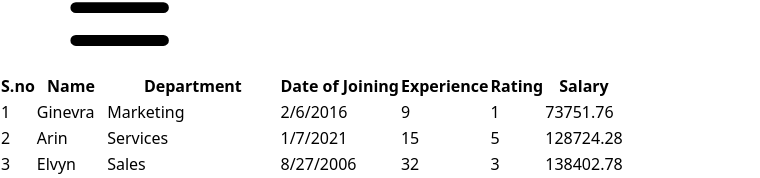
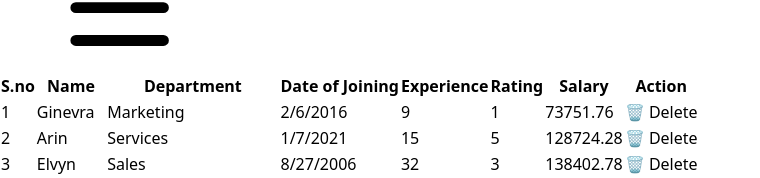
Before and after one commit to PvsKrishnaMohan/foodOrderingApp, a React (Vite) app: page /table in a window 1280 px wide. Shown: the part 622-800 px from the top of the page, without its empty margins (0-760 px from the left). Built offline with nearby package versions, Linux system fonts and the light colour scheme.

Commit message:
added delete functionality

```diff
--- a/src/Components/table.jsx
+++ b/src/Components/table.jsx
@@ -283,6 +283,12 @@ const StudentTable = () => {
     setData(mySortedData);
   };
 
+  const handleDelete =(employee_id) => {
+    console.log(employee_id);
+    const filteredData = data.filter((item)=> item.employee_id !== employee_id);
+    setData(filteredData);
+  }
+
   return (
     <div className="flex justify-center mt-2">
       <table className="border-collapse border border-gray-400">
@@ -344,6 +350,9 @@ const StudentTable = () => {
             >
               Salary {key === "salary" ? (direction ? "🔽" : "🔼") : ""}
             </th>
+            <th>
+                Action
+            </th>
           </tr>
         </thead>
         <tbody>
@@ -376,6 +385,9 @@ const StudentTable = () => {
                 <td className="border border-gray-400 p-4 text-center">
                   {item.salary}
                 </td>
+                <td className="border border-gray-400 p-4 text-center">
+                    <button onClick={()=> handleDelete(item.employee_id)}>🗑️ Delete</button>
+                </td>
               </tr>
             );
           })}
```
